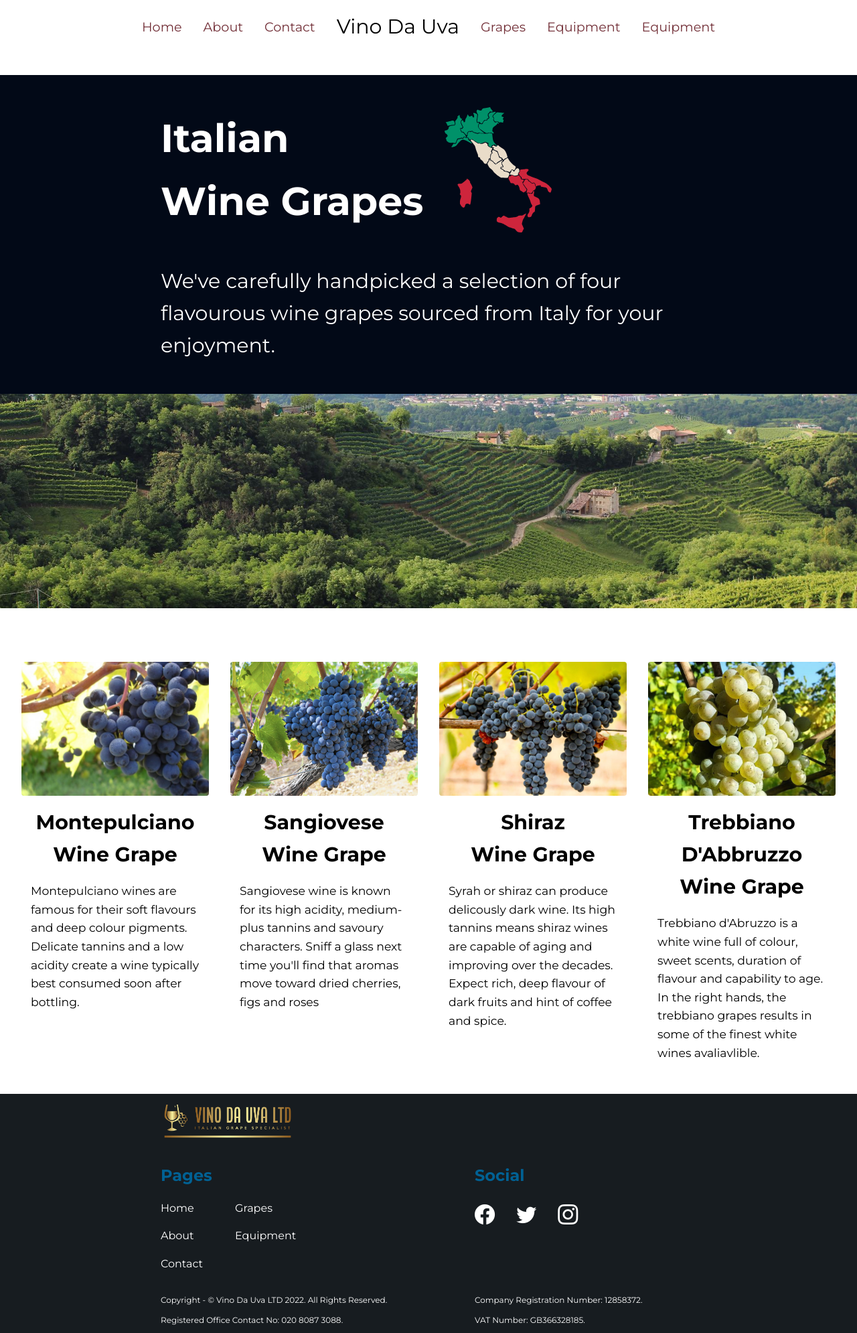
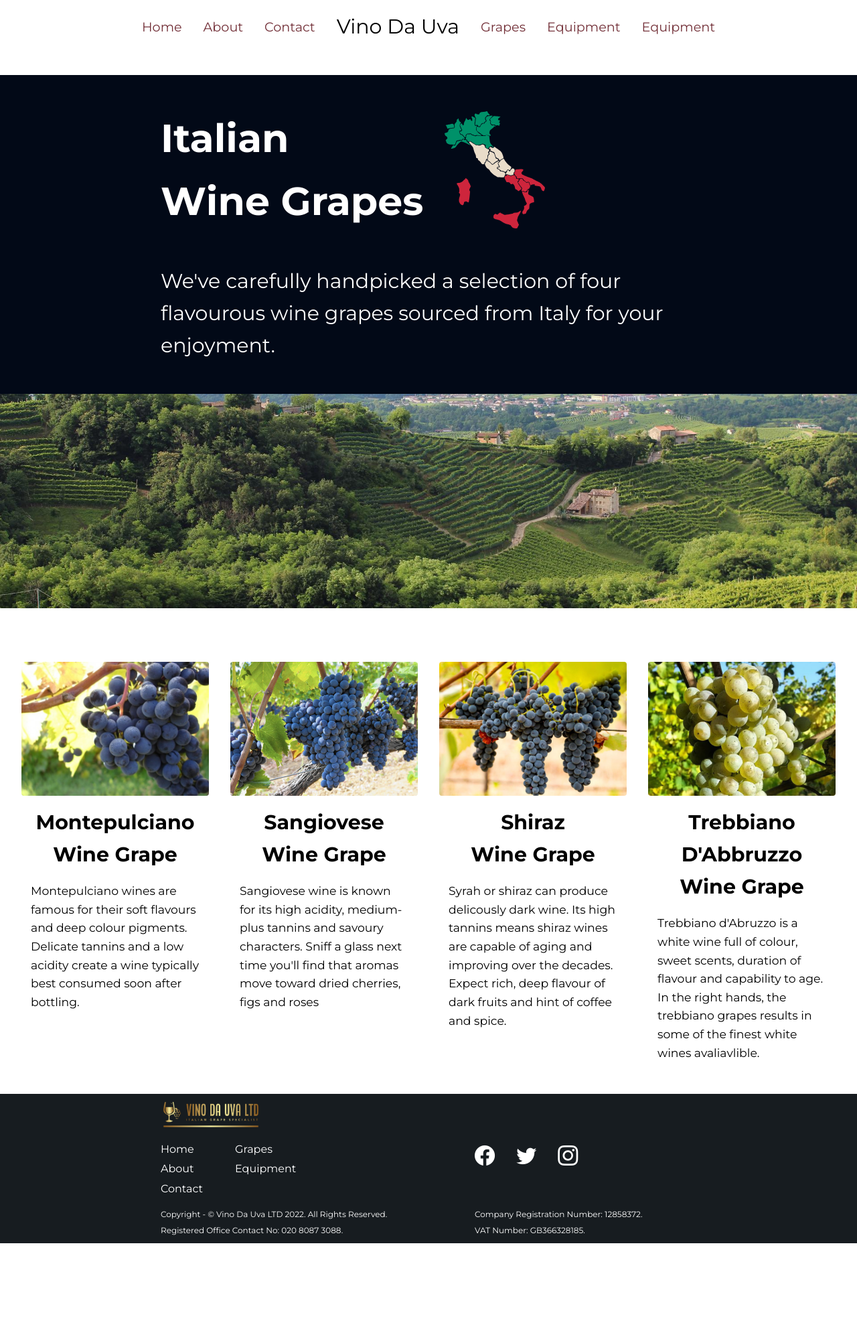
Before and after one commit to GG1982/vina-da-uva, a Jekyll site: the page built from grapes.html, in a window 1280 px wide. Shown: the whole page at 67% size. Built offline with Jekyll 4.4.1, drawn with Linux system fonts in a browser that asks for light colours; after the commit the page ends 1856 px from its top, so only the background shows below that.

Commit message:
reduce footer size

```diff
--- a/_includes/footer.html
+++ b/_includes/footer.html
@@ -5,21 +5,21 @@
             <img class="img-logo" src="assets/images/logogold.png" alt="">
         </div>
         <div class="footer-links">
-            <h6 class="clr-accent capitalize padding-b-1">pages</h6>
+            <!-- <h6 class="clr-accent capitalize padding-b-1">pages</h6> -->
             <ul class="page-links flex-row gap-3">
-                <div class="flex-col gap-1">
+                <div class="flex-col gap-var">
                     <li><a class="footer-link" href="/index.html">Home</a></li>
                     <li><a class="footer-link" href="/index.html/about-us">About</a></li>
                     <li><a class="footer-link" href="/index.html/contact">Contact</a></li>
                 </div>
-                <div class="flex-col gap-1">
+                <div class="flex-col gap-var">
                     <li><a class="footer-link" href="https://gg1982.github.io/vina-da-uva/grapes">Grapes</a></li>
                     <li><a class="footer-link" href="/equipment.html">Equipment</a></li>
                 </div>
             </ul>
         </div>
         <div class="footer-social">
-            <h6 class="clr-accent capitalize padding-b-1">Social</h6>
+            <!-- <h6 class="clr-accent capitalize padding-b-1">Social</h6> -->
             <ul class="social-links flex-row flex-wrap gap-2">
                 <li>
                     <a href="http://">
--- a/_sass/global.scss
+++ b/_sass/global.scss
@@ -309,6 +309,10 @@
 }
 
 // Gaps
+.gap-var {
+    gap: var(--border-radius)
+}
+
 .gap-1 {
     gap: 1rem;
 }
--- a/_sass/main.scss
+++ b/_sass/main.scss
@@ -322,6 +322,11 @@
   height: 20rem;
 }
 
+.heading__img {
+  width: 150px;
+  height: auto;
+}
+
 @media screen and (max-width: 550px) {
   .heading__title {
     flex-direction: column;
@@ -435,7 +440,7 @@
   padding-bottom: 10px;
 
   display: grid;
-  row-gap: 2em;
+  row-gap: 1em;
   column-gap: 10px;
   grid-template-areas:
     "logo logo . . ."
@@ -447,8 +452,9 @@
 .footer-logo {
   grid-area: logo;
 }
-.footer-logo img {
-  max-width: 200px;
+.footer-logo > img {
+  width: 150px;
+  height: auto;
 }
 
 .footer-links {
@@ -465,10 +471,10 @@
 .social-link {
   color: #ffffff;
 }
-.social-link:hover {
+.social-link:hover,
+.social-link:focus {
   color: $clr--link;
 }
-
 
 .footer-copyright {
   grid-area: copyright;
@@ -480,7 +486,7 @@
 
 .footer-copyright p:first-child,
 .footer-vat p:first-child {
-  margin-bottom: 10px;
+  margin-bottom: var(--border-radius);
 }
 
 .footer-copyright > *,
--- a/equipment.html
+++ b/equipment.html
@@ -13,7 +13,7 @@
 
                     <div class="heading__title">
                         <h1 class="capitalize font-4">wine grape <span class="block">equipment</span></h1>
-                        <img class="max-width-10" src="assets/images/wine-barrel-svg2.svg" alt="">
+                        <img class="heading__img" src="assets/images/wine-barrel-svg2.svg" alt="">
                     </div>
 
                     <h2 class="capitalize font-1">{{ page.slogan }}</h2>
--- a/grapes.html
+++ b/grapes.html
@@ -16,7 +16,7 @@
                 <h1 class="capitalize font-4">
                     Italian<span class="block">Wine grapes</span>
                 </h1>
-                <img class="max-width-10" src="assets/images/italy.svg" alt="">
+                <img class="heading__img" src="assets/images/italy.svg" alt="">
             </div>
             <p class="font-1 max-width-60">
                 We've carefully handpicked a selection of four flavourous wine grapes sourced from Italy for your enjoyment.
--- a/index.html
+++ b/index.html
@@ -8,7 +8,7 @@
 <section class="bg-hero">
     <div class="bg-text text-center capitalize">
         <div>
-            <h1 class="page-title title-font">{{ page.title }}</h1>
+            <h1 class="page-title">{{ page.title }}</h1>
             <h2 class="page-subtitle font-weight-400">{{ page.slogan }}</h2>
         </div>
         <div class="padding-t-2 max-width-40 mx-auto">
```
Also changed, not shown: 7 other files.
